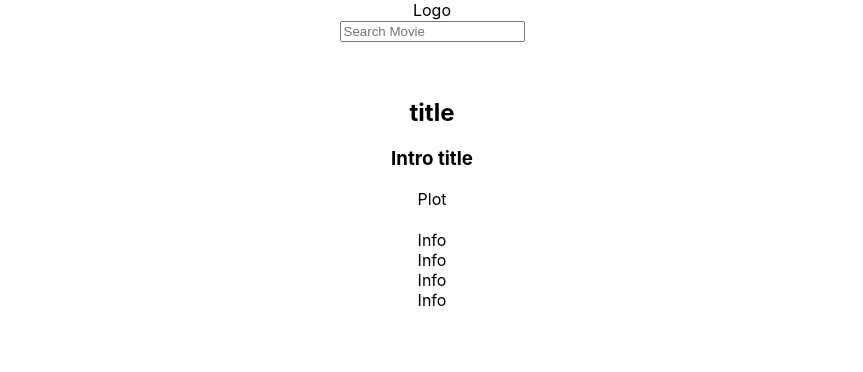
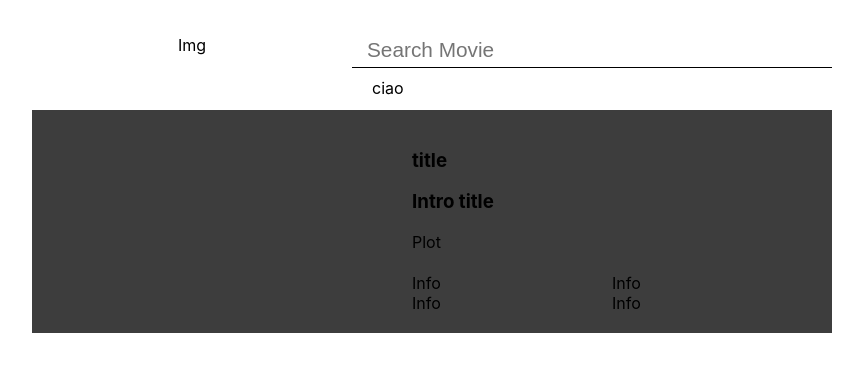
Before and after one commit to donjosef/movie-search-react, a React (Create React App) app: page / in a window 1280 px wide. Shown: the top 372 px of the page, without its empty margins (208-1071 px from the left). Built offline with nearby package versions, Linux system fonts and the light colour scheme.

Commit message:
Set the basic layout of app

```diff
--- a/src/App.css
+++ b/src/App.css
@@ -1,3 +1,21 @@
 .App {
   text-align: center;
+  width: 800px;
+  margin: 0 auto;
 }
+
+.Header {
+  display: flex;
+  justify-content: space-between;
+  height: 90px;
+  align-items: center;
+}
+
+.Logo {
+  width: 40%;
+}
+
+.SearchMovieContainer {
+  width: 60%;
+  position: relative;
+}
--- a/src/App.js
+++ b/src/App.js
@@ -18,9 +18,11 @@ class App extends Component {
   render() {
     return (
       <div className="App">
-        <header>
-          Logo
-          <div className="MovieSearchContainer">
+        <header className="Header">
+          <div className="Logo">
+            Img
+          </div>
+          <div className="SearchMovieContainer">
             <SearchMovie inputVal={this.state.inputVal} changeInput={this.changeInputHandler}/>
             <ListResults />
           </div>
--- /dev/null
+++ b/src/components/ListResults/ListResults.css
@@ -0,0 +1,13 @@
+.ListResults {
+  position: absolute;
+  padding: 0;
+  margin: 0;
+  list-style: none;
+  width: 100%;
+  text-align: left;
+  z-index: 5;
+}
+
+.ListResults li {
+  padding: 10px 20px;
+}
--- a/src/components/ListResults/ListResults.js
+++ b/src/components/ListResults/ListResults.js
@@ -1,8 +1,10 @@
 import React from 'react';
+import './ListResults.css';
 
 const listResults = props => {
     return (
-      <ul>
+      <ul className="ListResults">
+        <li>ciao</li>
 
       </ul>
     )
--- /dev/null
+++ b/src/components/MovieInfo/MovieInfo.css
@@ -0,0 +1,24 @@
+.MovieInfo {
+  background-color: rgba(0,0,0,0.76);
+  display: flex;
+  margin-top: 20px;
+}
+
+.Poster {
+  width: 45%;
+}
+
+.Details {
+  width: 55%;
+  text-align: left;
+  padding: 20px;
+}
+
+.SubDetails {
+  display: flex;
+  flex-wrap: wrap;
+}
+
+.SubDetails div {
+  width: 50%;
+}
--- a/src/components/MovieInfo/MovieInfo.js
+++ b/src/components/MovieInfo/MovieInfo.js
@@ -1,17 +1,24 @@
 import React from 'react';
+import './MovieInfo.css';
 
 const movieInfo = props => {
     return (
-      <article>
+      <article className="MovieInfo">
+        <section className="Poster">
            <img />
+        </section>
+        <section className="Details">
            <h1>title</h1>
            <h3>Intro title</h3>
            <p>Plot</p>
            <h4></h4>
+           <div className="SubDetails">
              <div>Info</div>
              <div>Info</div>
              <div>Info</div>
              <div>Info</div>
+           </div>
+        </section>
       </article>
     )
 }
--- /dev/null
+++ b/src/components/SearchMovie/SearchMovie.css
@@ -0,0 +1,8 @@
+.SearchInput {
+  width: 100%;
+  border: none;
+  border-bottom: 1.5px solid black;
+  outline: none;
+  padding: 15px 15px 5px;
+  font-size: 1.3em;
+}
--- a/src/components/SearchMovie/SearchMovie.js
+++ b/src/components/SearchMovie/SearchMovie.js
@@ -1,15 +1,15 @@
 import React from 'react';
+import './SearchMovie.css';
 
 const searchMovie = props => {
 
       return (
-        <div>
           <input
+            className="SearchInput"
             type="search"
             placeholder="Search Movie"
             value={props.inputVal}
             onChange={(e) => props.changeInput(e)} />
-        </div>
       )
 }
 
--- a/src/index.css
+++ b/src/index.css
@@ -1,3 +1,6 @@
+ *{
+   box-sizing: border-box;
+ }
 body {
   margin: 0;
   padding: 0;
```
Lines whose indentation alone changed are shown as unchanged.
